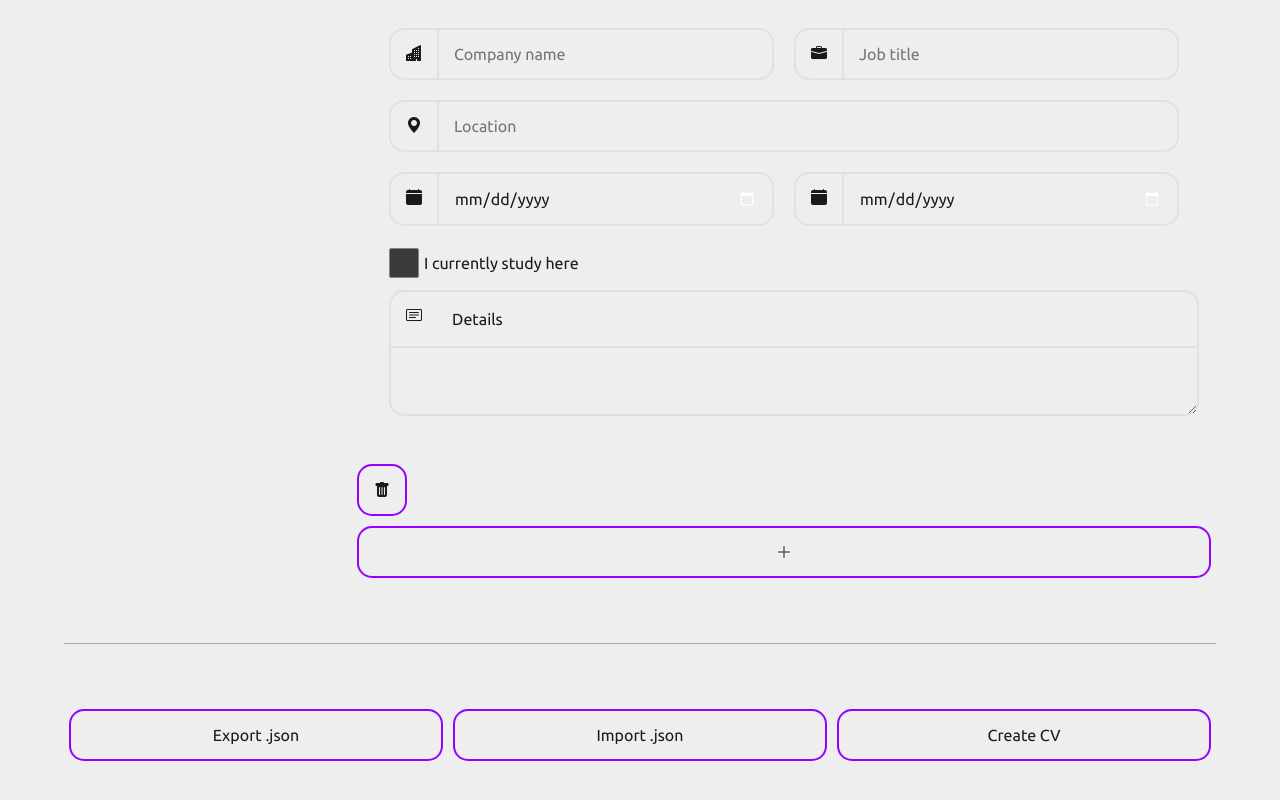
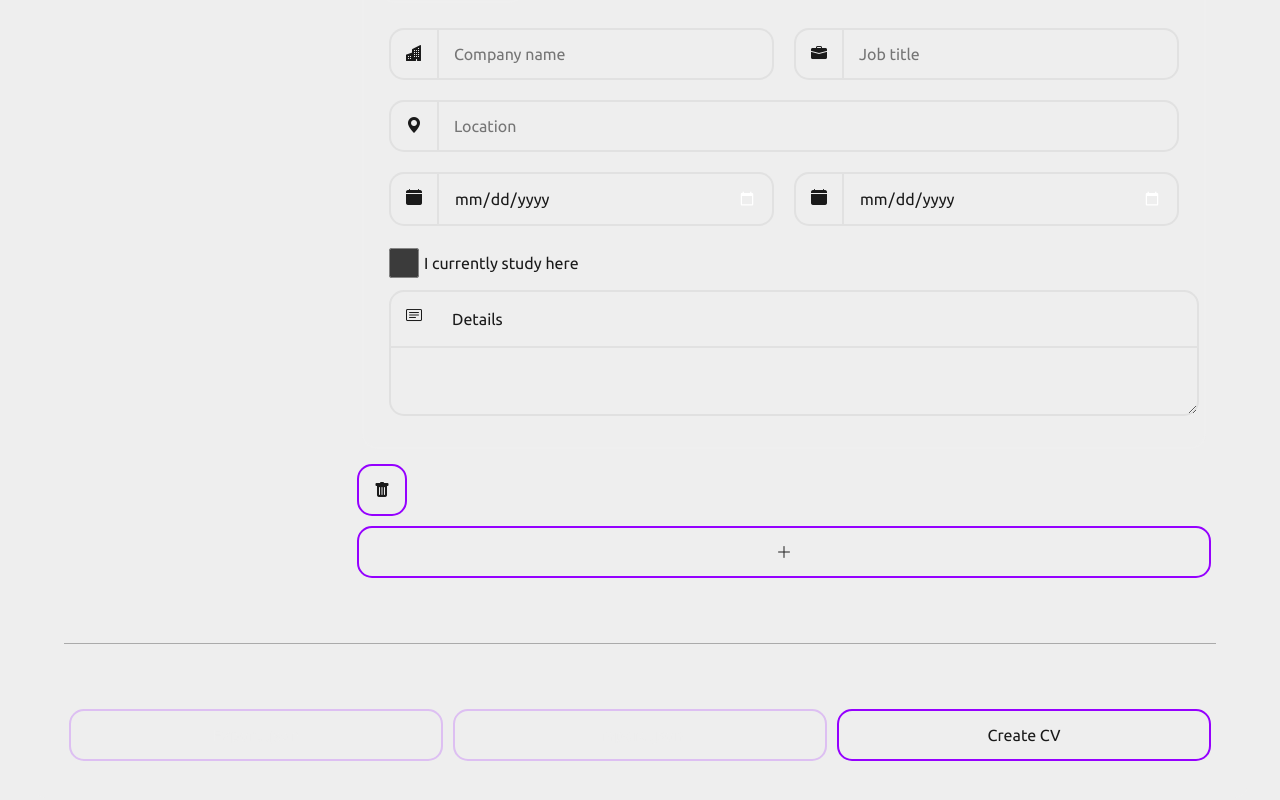
Before and after one commit to ribborges/cv-creator, a React (Vite) app: page / in a window 1280 px wide. Shown: the part 1536-2336 px from the top of the page. Built offline with nearby package versions, Linux system fonts and the light colour scheme.

Commit message:
Fix form submit and add @react-pdf/renderer

```diff
--- a/package.json
+++ b/package.json
@@ -9,6 +9,7 @@
     "preview": "vite preview"
   },
   "dependencies": {
+    "@react-pdf/renderer": "^3.1.8",
     "react": "^18.2.0",
     "react-dom": "^18.2.0",
     "sass": "^1.58.3",
--- a/src/components/forms/CvForm.tsx
+++ b/src/components/forms/CvForm.tsx
@@ -1,4 +1,4 @@
-import { useState } from 'react';
+import { useRef, useState } from 'react';
 import { Button } from '../input/Button';
 
 import PersonalInfo from './PersonalInfo';
@@ -84,7 +84,7 @@ export default function CvForm() {
             schoolBgDate: '',
             schoolEdDate: '',
             schoolCurrently: '',
-            schoolDetails: '',
+            schoolDetails: ''
         }];
         setFormData({ ...formData, eduHistory: newEduHistory });
     };
@@ -102,27 +102,32 @@ export default function CvForm() {
     };
 
     const handleAddWorkExp = () => {
-        const newWorkExp = [...formData.eduHistory, {
-            schoolName: '',
-            schoolDegree: '',
-            schoolFieldStudy: '',
-            schoolLocation: '',
-            schoolBgDate: '',
-            schoolEdDate: '',
-            schoolCurrently: '',
-            schoolDetails: '',
+        const newWorkExp = [...formData.workExp, {
+            workCompanyName: '',
+            workJobTitle: '',
+            workLocation: '',
+            workBgDate: '',
+            workEdDate: '',
+            workCurrently: '',
+            workDetails: ''
         }];
-        setFormData({ ...formData, eduHistory: newWorkExp });
+        setFormData({ ...formData, workExp: newWorkExp });
     };
 
     const handleRemoveWorkExp = (index: number) => {
-        const newWorkExp = [...formData.eduHistory];
+        const newWorkExp = [...formData.workExp];
         newWorkExp.splice(index, 1);
-        setFormData({ ...formData, eduHistory: newWorkExp });
+        setFormData({ ...formData, workExp: newWorkExp });
     };
 
-    const handleExportJson = (event: React.FormEvent<HTMLFormElement>) => {
+    const formRef = useRef<HTMLFormElement>(null);
+
+    const handleSubmit = (event: React.MouseEvent<HTMLButtonElement, MouseEvent>) => {
         event.preventDefault();
+        const name = event.currentTarget.name;
+
+        switch (name) {
+            case "export":
                 //const form = new FormData(event.currentTarget);
                 const data = {
                     name: formData.name,
@@ -145,11 +150,25 @@ export default function CvForm() {
                 link.click();
                 document.body.removeChild(link);
                 URL.revokeObjectURL(url);
+                break;
+
+            case "import":
+                alert("Wow, theres nothing here!!! 😬");
+                break;
+
+            case "create":
+                alert("Wow, theres nothing here!!! 😬");
+                break;
+
+            default:
+                alert("Huummm, there's something wrong here!!! 🤔");
+                break;
+        }
+
     };
 
-
     return (
-        <form onSubmit={handleExportJson}>
+        <form ref={formRef}>
             <div className="flex-container">
                 <div className="flex-1">
                     <h2>Personal information</h2>
@@ -198,9 +217,9 @@ export default function CvForm() {
             <Spacer />
 
             <div className="flex-container">
-                <Button className="flex-1" type="submit">Export .json</Button>
-                <Button className="flex-1" type="button" onClick={() => alert("Wow, theres nothing here!!! 😬")}>Import .json</Button>
-                <Button className="flex-1" type="button" onClick={() => alert("Wow, theres nothing here!!! 😬")}>Create CV</Button>
+                <Button className="flex-1" type="button" name="export" onClick={handleSubmit} disabled>Export .json</Button>
+                <Button className="flex-1" type="button" name="import" onClick={handleSubmit} disabled>Import .json</Button>
+                <Button className="flex-1" type="button" name="create" onClick={handleSubmit}>Create CV</Button>
             </div>
         </form>
     );
--- a/src/components/input/Button.tsx
+++ b/src/components/input/Button.tsx
@@ -4,14 +4,17 @@ import './style/_button.scss';
 interface ButtonProps {
     autofocus?: boolean,
     disabled?: boolean,
+    id?: string,
+    name?: string
+    value?: string,
     className?: string,
     type?: "button" | "submit" | "reset" | undefined,
     onClick?: React.MouseEventHandler<HTMLButtonElement> | undefined,
     children?: ReactNode,
 }
 
-export function Button({type = "button", autofocus, disabled, onClick, children, className}: ButtonProps) {
+export function Button({type = "button", autofocus, disabled, id, name, value, onClick, children, className}: ButtonProps) {
     return (
-        <button className={className + " button"} type={type} autoFocus={autofocus} disabled={disabled} onClick={onClick}>{children}</button>
+        <button className={className + " button"} type={type} id={id} name={name} value={value} autoFocus={autofocus} disabled={disabled} onClick={onClick}>{children}</button>
     );
 }
--- a/src/components/input/style/_button.scss
+++ b/src/components/input/style/_button.scss
@@ -11,9 +11,18 @@
     transition: 1s;
 
     &:hover, &:focus {
-        color: $light-color;
         background-color: $primary-accent-color;
         box-shadow: 0 0 100px 0 rgba($light-color, 0.2);
+    }
+
+    &:disabled {
+        color: rgba($light-color, 0.2);
+        border: 2px solid rgba($primary-accent-color, 0.2);
+
+        &:hover, &:focus {
+            background-color: transparent;
+            box-shadow: none;
+        }
     }
 }
 
```
Also changed, not shown: 1 other file (tests, documents, lock files or other folders). Lines whose indentation alone changed are shown as unchanged.
